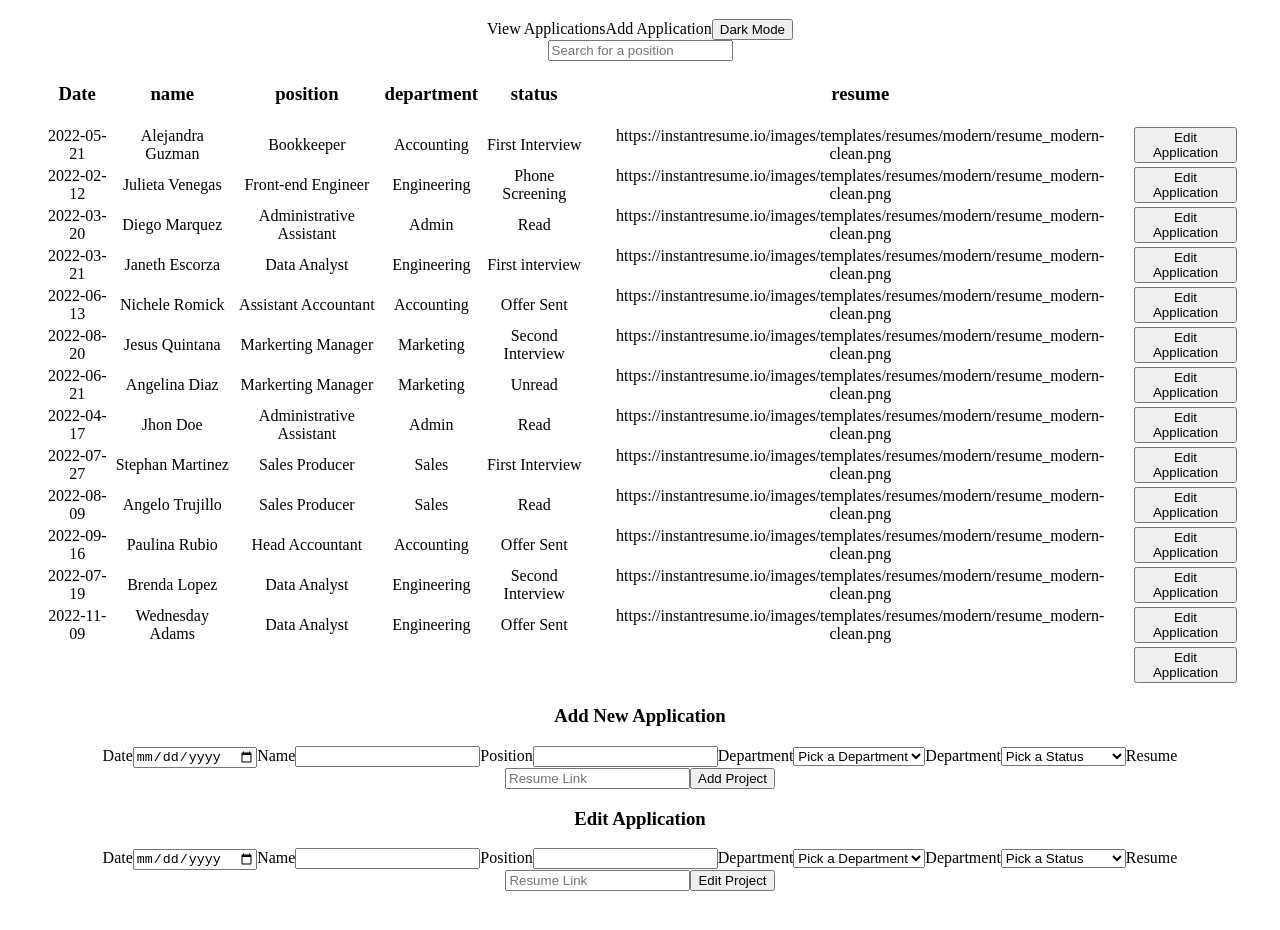
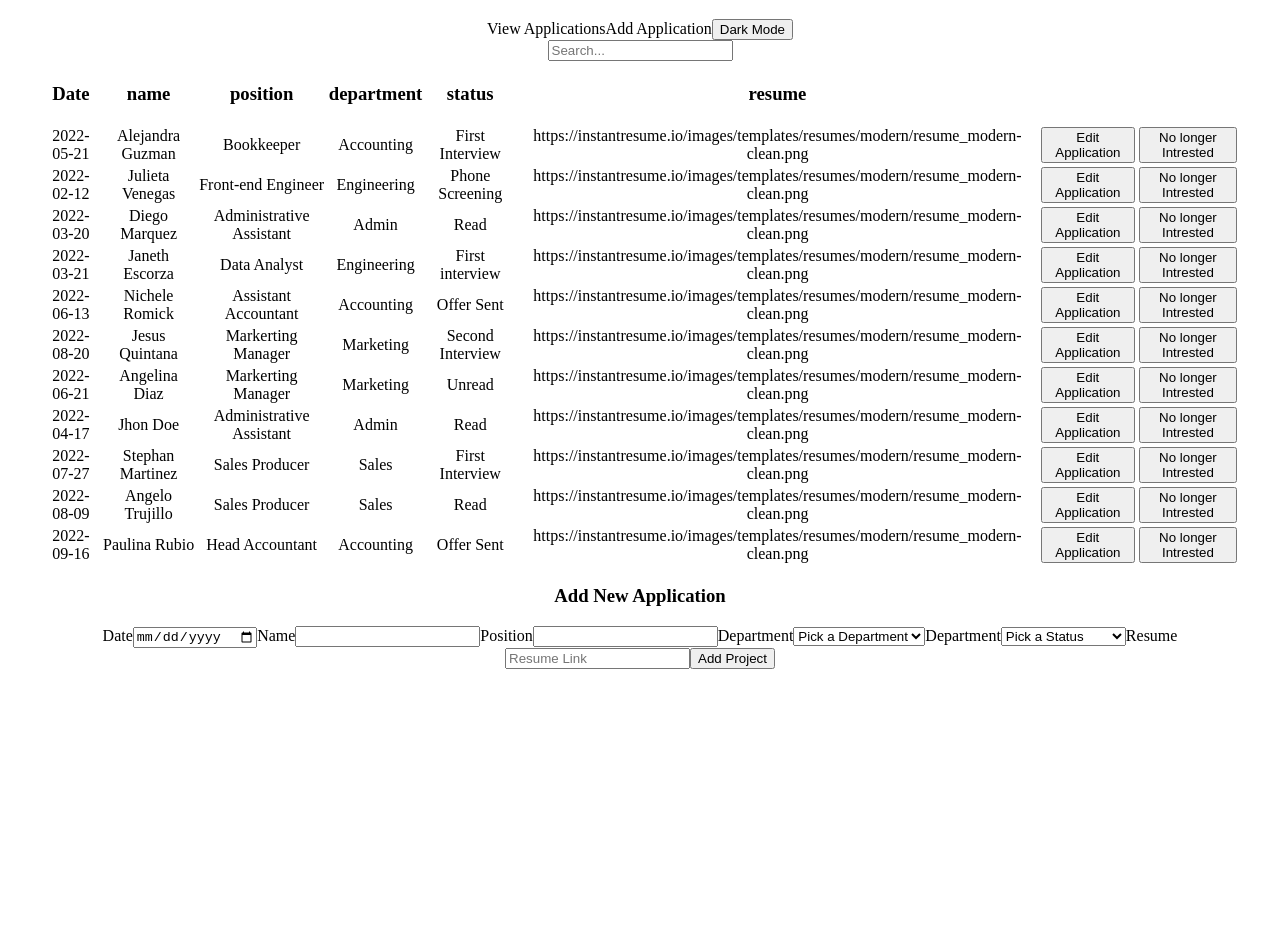
Before and after one commit to allanmarquez34/Job-Application-Tracker-, a React (Vite) app in the folder Job-Application-Tracker/: page /applications in a window 1280 px wide. Shown: the part 88-1018 px from the top of the page. After the commit the page ends 800 px from the top, so only its background shows below. Built offline with nearby package versions, Linux system fonts and the light colour scheme; data requests are answered from the project's data file.

Commit message:
new stuff

```diff
--- a/Job-Application-Tracker/db.json
+++ b/Job-Application-Tracker/db.json
@@ -98,33 +98,6 @@
       "department": "Accounting",
       "status": "Offer Sent",
       "link": "https://instantresume.io/images/templates/resumes/modern/resume_modern-clean.png"
-    },
-    {
-      "id": 12,
-      "date": "2022-07-19",
-      "name": "Brenda Lopez",
-      "position": "Data Analyst",
-      "department": "Engineering",
-      "status": "Second Interview",
-      "link": "https://instantresume.io/images/templates/resumes/modern/resume_modern-clean.png"
-    },
-    {
-      "date": "2022-11-09",
-      "name": "Wednesday Adams",
-      "position": "Data Analyst ",
-      "department": "Engineering ",
-      "status": "Offer Sent",
-      "link": "https://instantresume.io/images/templates/resumes/modern/resume_modern-clean.png",
-      "id": 13
-    },
-    {
-      "date": "",
-      "name": "",
-      "position": "",
-      "department": "",
-      "status": "",
-      "resume": "https://instantresume.io/images/templates/resumes/modern/resume_modern-clean.png",
-      "id": 14
     }
   ]
 }
--- a/Job-Application-Tracker/package.json
+++ b/Job-Application-Tracker/package.json
@@ -10,7 +10,8 @@
   },
   "dependencies": {
     "react": "^18.2.0",
-    "react-dom": "^18.2.0"
+    "react-dom": "^18.2.0",
+    "react-router-dom": "^5.3.0"
   },
   "devDependencies": {
     "@types/react": "^18.0.24",
--- a/Job-Application-Tracker/src/components/ApplicationContainer.jsx
+++ b/Job-Application-Tracker/src/components/ApplicationContainer.jsx
@@ -1,13 +1,13 @@
 import React, {useEffect, useState} from 'react'
-import Search from "./Search";
 import AddApplicationForm from "./AddApplicationForm";
 import ApplicationList from "./ApplicationList";
-import EditApplication from "./EditApplication"
+
 
 
 function ApplicationContainer(){
     const [applications, setApplications]=useState([])
     const [searchQuery, setSearchQuery]=useState("")
+
 
 
 
@@ -31,16 +31,11 @@
         return oneApplication.position.toLowerCase().includes(searchQuery.toLowerCase())
     })
 
-    const onUpdateApplication = (updatedApp) => {
-        const updatedApplication = applications.map((ogApplication) => {
-          if (ogApplication.id === updatedApplication.id) {
-            return updatedApp;
-          } else {
-            return ogApplication;
-          }
-        });
-        setProjects(updatedProjects);
+    const onApplicationDelete = (applicationId) => {
+        setApplications(applications => applications.filter(a => a.id !== applicationId))
       };
+
+
 
 
 
@@ -48,10 +43,9 @@
 
     return (
         <div>
-            <Search searchQuery={searchQuery} setSearchQuery={setSearchQuery}/>
-            <ApplicationList applications={filteredApplication}/>
+
+            <ApplicationList applications={filteredApplication} onApplicationDelete={onApplicationDelete} searchQuery={searchQuery} setSearchQuery={setSearchQuery}/>
             <AddApplicationForm onAddApplication={handleAddApplication}/>
-            <EditApplication onUpdateApplication={onUpdateApplication}/>
         </div>
     )
 
--- a/Job-Application-Tracker/src/components/ApplicationList.jsx
+++ b/Job-Application-Tracker/src/components/ApplicationList.jsx
@@ -4,18 +4,23 @@
 
 
 
-function ApplicationList({applications, enterApplicationEditModeFor}){
+function ApplicationList({applications, onApplicationDelete, setSearchQuery }){
 
 
     const mappedApplication = applications.map(oneApplication => {
         return <Applications key={oneApplication.id}
         applications={oneApplication}
-        enterApplicationEditModeFor={enterApplicationEditModeFor}  />
+        onApplicationDelete={onApplicationDelete}  />
     })
-console.log(enterApplicationEditModeFor)
+
+    function handleChange(event){
+        console.log(event.target.value)
+        setSearchQuery(event.target.value)
+    }
 
     return(
         <div>
+            <input type="text" placeholder="Search..." onChange={handleChange} />
         <table className="ui celled striped padded table">
         <tbody>
           <tr>
--- a/Job-Application-Tracker/src/components/Applications.jsx
+++ b/Job-Application-Tracker/src/components/Applications.jsx
@@ -1,23 +1,32 @@
 import React from "react"
 
-function Application({applications,enterApplicationEditModeFor}){
+function Application({applications, onApplicationDelete}){
+    const { id, date, name, position , department, status, link } = applications;
 
-    const handleEditClick = () => {
-        enterApplicationEditModeFor(applications.id);
+    const handleDeleteClick = () => {
+        onApplicationDelete(id)
+        fetch(`http://localhost:3000/currentApplications/${id}`, {
+          method: "DELETE"
+        })
       };
 
 
     return(
         <tr>
-            <td>{applications.date}</td>
-            <td>{applications.name}</td>
-            <td>{applications.position}</td>
-            <td>{applications.department}</td>
-            <td>{applications.status}</td>
-            <td>{applications.link}</td>
+            <td>{date}</td>
+            <td>{name}</td>
+            <td>{position}</td>
+            <td>{department}</td>
+            <td>{status}</td>
+            <td>{link}</td>
             <td>
-            <button type="button" className="btn btn-primary" onClick={handleEditClick} >
+            <button type="button" className="btn btn-primary"  >
           Edit Application
+        </button>
+        </td>
+        <td>
+            <button type="button" className="btn btn-primary" onClick={handleDeleteClick}  >
+          No longer Intrested
         </button>
         </td>
         </tr>
--- a/Job-Application-Tracker/src/components/EditApplication.jsx
+++ /dev/null
@@ -1,228 +0,0 @@
-import React,{useState, useEffect} from "react"
-
-function EditApplication({onUpdateApplication}){
-
-    const [formData, setFormData]= useState({
-        id: "",
-        date:"",
-        name:"",
-        position:"",
-        department:"",
-        status:"",
-        link:""
-    })
-
-    // const { date, name, position, department, status, link } = formData;
-
-    useEffect(() => {
-        fetch(`http://localhost:3000/currentApplications`)
-          .then((r) => r.json())
-          .then((data) => setFormData(data));
-      }, []);
-
-      const handleChange = (e) => {
-        const { name, value } = e.target;
-        setFormData({ ...formData, [name]: value });
-      };
-
-      const handleSubmit = (e) => {
-        e.preventDefault();
-        const configObj = {
-          method: "PATCH",
-          headers: {
-            "Content-Type": "application/json",
-            Accept: "application/json",
-          },
-          body: JSON.stringify(formData),
-        };
-
-        fetch(`http://localhost:3000/currentApplications`, configObj)
-          .then((r) => r.json())
-          .then((updatedApp) => {
-            onUpdateApplication(updatedApp);
-          });
-      };
-
-    return(
-        <section>
-        <form className="form" autoComplete="off" onSubmit={handleSubmit}>
-          <h3>Edit Application</h3>
-
-          <label htmlFor="date">Date</label>
-          <input
-            type="date"
-            id="date"
-            name="date"
-            onChange={handleChange}
-            value={formData.date}
-          />
-
-          <label htmlFor="name">Name</label>
-          <input
-            id="name"
-            name="name"
-            onChange={handleChange}
-            value={formData.name}
-          />
-
-          <label htmlFor="position">Position</label>
-          <input
-            id="position"
-            name="position"
-            onChange={handleChange}
-            value={formData.position}
-          />
-
-          <label htmlFor="department">Department</label>
-          <select
-            name="department"
-            id="department"
-            onChange={handleChange}
-            value={formData.department}
-          >
-            <option value="">Pick a Department</option>
-            <option value="Engineering">Engineering</option>
-            <option value="Marketing">Marketing</option>
-            <option value="Sales">Sales</option>
-            <option value="Accounting">Accounting</option>
-            <option value="Admin">Admin</option>
-            <option value="Legal">Legal</option>
-          </select>
-
-          <label htmlFor="department">Department</label>
-          <select
-            name="status"
-            placeholder="Status"
-            onChange={handleChange}
-            value={formData.status}
-        >
-            <option value="">Pick a Status</option>
-            <option value="Unread">Unread</option>
-            <option value="Read">Read</option>
-            <option value="Phone Screening">Phone Screening</option>
-            <option value="First Interview">First Interview</option>
-            <option value="Second Interview">Second Interview</option>
-            <option value="Offer Sent">Offer Sent</option>
-        </select>
-
-        <label htmlFor="link">Resume</label>
-        <input
-            type="text"
-            id="link"
-            name="link"
-            placeholder="Resume Link"
-            onChange={handleChange}
-            value={formData.link}
-            />
-
-
-          <button type="submit">Edit Project</button>
-        </form>
-      </section>
-    )
-
-}
-
-
-// function EditApplication({applications, onChangeForm, onEditApplication}){
-
-//     function handleInputChange(event) {
-//         onChangeForm(event.target.name, event.target.value);
-//     }
-
-//     function handleSubmit(event){
-//         event.preventDefault();
-//         fetch (`http://localhost:3000/currentApplications/${applications.id}`, {
-//             method: "PATCH",
-//             headers: {
-//               "Content-Type": "application/json",
-//             },
-//             body: JSON.stringify(applications)
-//         })
-//         .then((r) => r.json())
-//       .then(onEditApplication);
-//     }
-//     if (!applications) return null;
-
-//     return(
-//         <form onSubmit={handleSubmit}>
-//             <div className="edit-form">
-//             <div className="col-5">
-//             <input
-//                 type="date"
-//                 className="date"
-//                 placeholder="Date"
-//                 name="date"
-//                 value={applications.date}
-//                 onChange={handleInputChange}
-//                 />
-//             </div>
-//             <div className="col">
-//             <input
-//                 type="text"
-//                 className="name"
-//                 placeholder="Name"
-//                 name="name"
-//                 value={applications.name}
-//                 onChange={handleInputChange}
-//                 />
-//             </div>
-//             <div className="col">
-//             <input
-//                 type="text"
-//                 className="position"
-//                 placeholder="Position"
-//                 name="position"
-//                 value={applications.position}
-//                 onChange={handleInputChange}
-//                 />
-//             </div>
-//             <div className="coll">
-//             <select
-//                 name="department"
-//                 value={applications.department}
-//                 onChange={handleInputChange}
-//                 className="form-control"
-//                 >
-//             <option value="">Pick a Department</option>
-//             <option value="Engineering">Engineering</option>
-//             <option value="Marketing">Marketing</option>
-//             <option value="Sales">Sales</option>
-//             <option value="Accounting">Accounting</option>
-//             <option value="Admin">Admin</option>
-//             <option value="Legal">Legal</option>
-//             </select>
-//             </div>
-//                 <div className="coll">
-//                 <select
-//                 name="status"
-//                 value={applications.status}
-//                 onChange={handleInputChange}
-//                 className="form-control"
-//                 >
-//              <option value="">Pick a Status</option>
-//             <option value="Unread">Unread</option>
-//             <option value="Read">Read</option>
-//             <option value="Phone Screening">Phone Screening</option>
-//             <option value="First Interview">First Interview</option>
-//             <option value="Second Interview">Second Interview</option>
-//             <option value="Offer Sent">Offer Sent</option>
-//             </select>
-//             </div>
-//             <div className="col">
-//             <input
-//                 type="text"
-//                 className="collls"
-//                 placeholder="Resume Link"
-//                 name="link"
-//                 value={applications.link}
-//                 onChange={handleInputChange}
-//                 />
-//             </div>
-
-//             </div>
-//         </form>
-//     )
-// }
-
-export default EditApplication
--- a/Job-Application-Tracker/src/components/Search.jsx
+++ b/Job-Application-Tracker/src/components/Search.jsx
@@ -1,25 +1,25 @@
-import React from "react"
+// import React from "react"
 
-function Search({searchQuery, setSearchQuery}){
+// function Search({searchQuery, setSearchQuery}){
 
-    function handleChange(event){
-        console.log(event.target.value)
-        setSearchQuery(event.target.value)
-    }
+//     function handleChange(event){
+//         console.log(event.target.value)
+//         setSearchQuery(event.target.value)
+//     }
 
-    return(
-        <div className="ui large fluid icon input">
-            <input
-            type="text"
-            placeholder="Search for a position"
-            value={searchQuery}
-            onChange={handleChange}
-            />
-            <i className="circular search link icon"></i>
-        </div>
+//     return(
+//         <div className="ui large fluid icon input">
+//             <input
+//             type="text"
+//             placeholder="Search for a position"
+//             value={searchQuery}
+//             onChange={handleChange}
+//             />
+//             <i className="circular search link icon"></i>
+//         </div>
 
-    )
+//     )
 
-}
+// }
 
-export default Search
+// export default Search
--- a/Job-Application-Tracker/src/main.jsx
+++ b/Job-Application-Tracker/src/main.jsx
@@ -1,10 +1,13 @@
 import React from 'react'
 import ReactDOM from 'react-dom/client'
+import { BrowserRouter as Router } from "react-router-dom";
 import App from './App'
 import './App.css'
 
 ReactDOM.createRoot(document.getElementById('root')).render(
   <React.StrictMode>
-    <App />
+    <Router>
+      <App />
+    </Router>
   </React.StrictMode>
 )
```
Also changed, not shown: Job-Application-Tracker/src/components/home.jsx (added), 1 other file (tests, documents, lock files or other folders).
